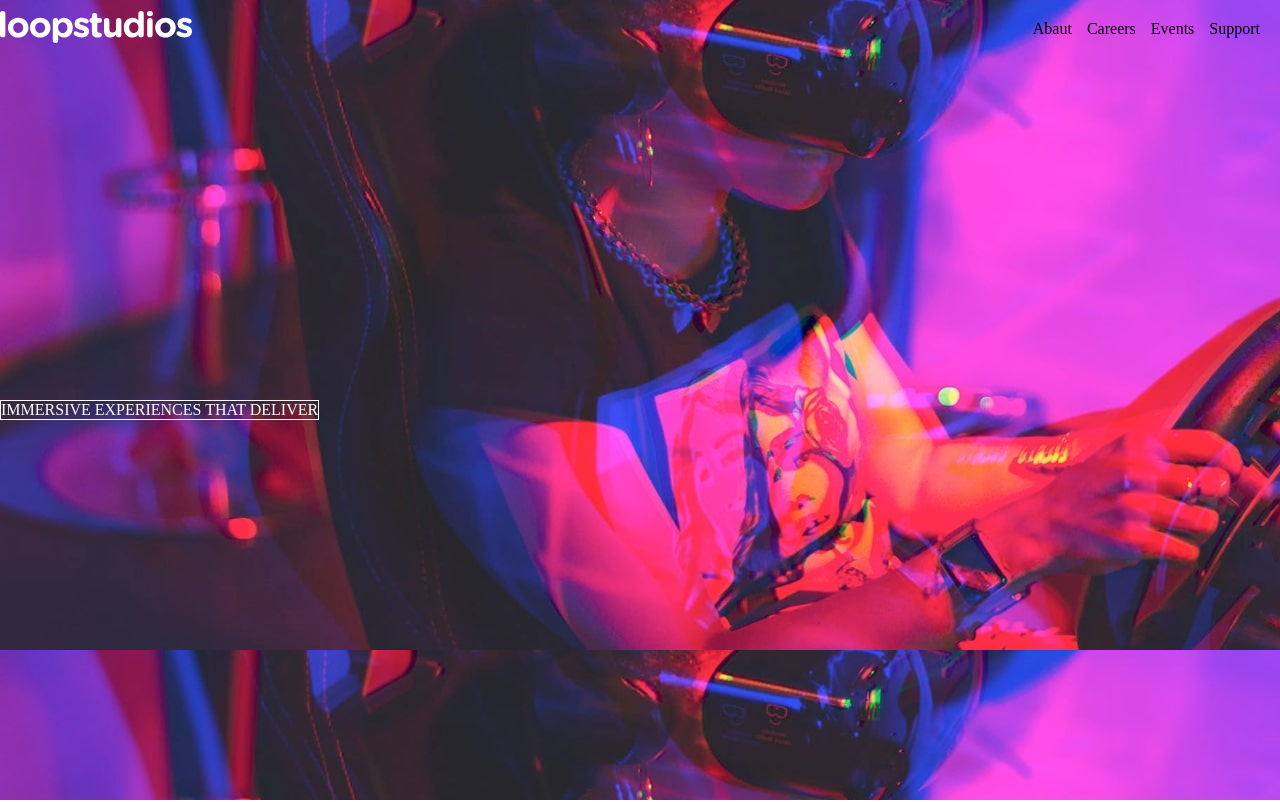
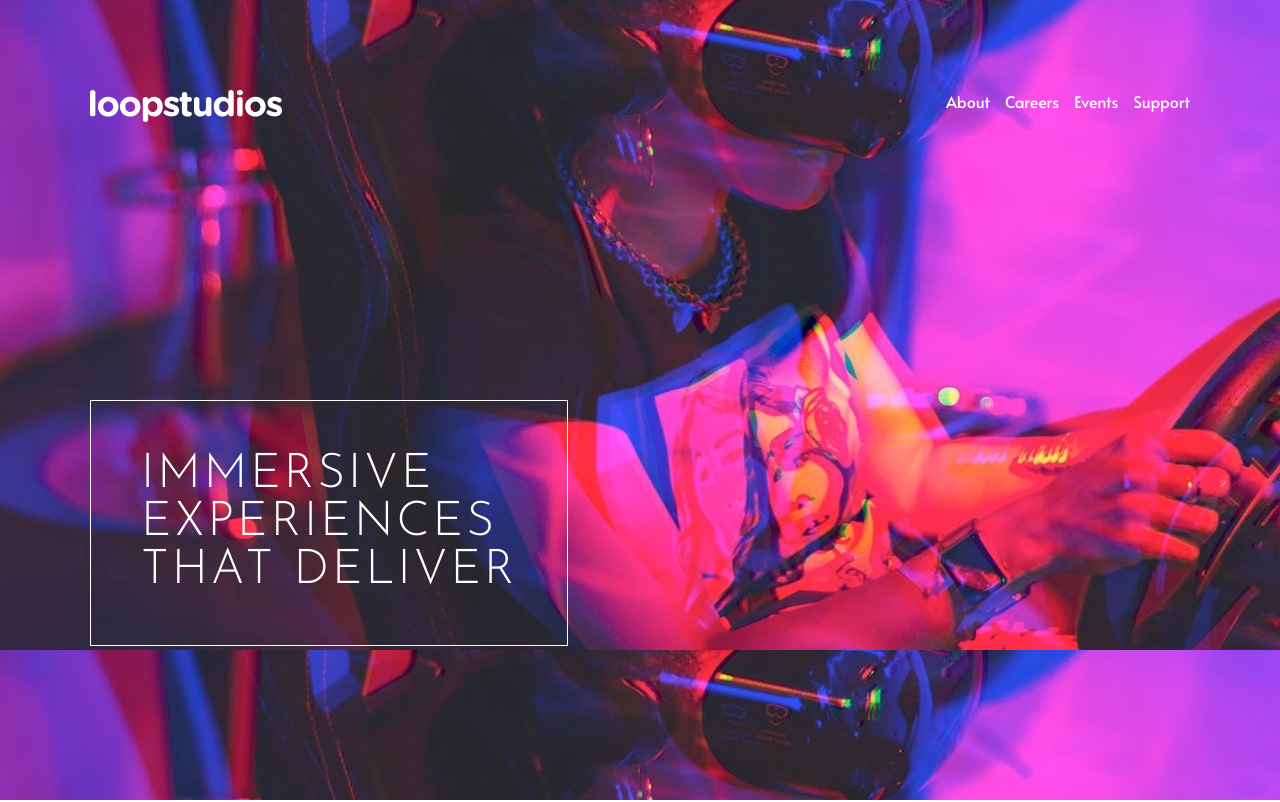
Before and after one commit to valentinasj/Loopstudios-landing-page, a React (Create React App) app: page / in a window 1280 px wide. Shown: the top 802 px of the page. Built offline with nearby package versions, Linux system fonts and the light colour scheme.

Commit message:
header listo

```diff
--- a/src/components/Header/Header.jsx
+++ b/src/components/Header/Header.jsx
@@ -8,7 +8,7 @@ import backgroundImage from "../../images/desktop/image-hero.jpg"
 const Header = () => {
     const links = [
         {
-          name: "Abaut",
+          name: "About",
           route: ""
         },
         {
@@ -29,7 +29,9 @@ const Header = () => {
       <StyleText>
         <p>
           IMMERSIVE
+          <br/>
           EXPERIENCES
+          <br/>
           THAT DELIVER
         </p>
       </StyleText>
--- a/src/components/Header/StyleHeader.jsx
+++ b/src/components/Header/StyleHeader.jsx
@@ -2,30 +2,36 @@ import styled from "styled-components";
 import backgroundImage from "../../images/desktop/image-hero.jpg";
 
 export const StyleContainer = styled.div`
- padding: 0;
+ padding: 90px;
  height: 100vh;
+ width: 100vw ;
  background-image: url("${backgroundImage}");
 `;
 
 export const StyleHeader = styled.div`
-
   display: flex;
   justify-content: space-between;
-  align-items: center;
   background-position: center;
   background-size: cover;
   ul {
-    padding: 20px;
+    font-family: 'Alata', sans-serif;
+    color: #fff;
     list-style: none;
     display: flex;
     gap: 15px;
-    align-items: center;
   }
 `;
 
 export const StyleText = styled.section`
+  padding: 50px;
+  font-family: 'Josefin Sans', sans-serif;
   color: white;
   border: 1px solid white;
   top: 50%;
+  line-height: 1;
   position: absolute;
+  letter-spacing: 3px;
+  font-size: 3rem;
+  font-weight: 300;
+  text-transform: uppercase;
 `;
```
